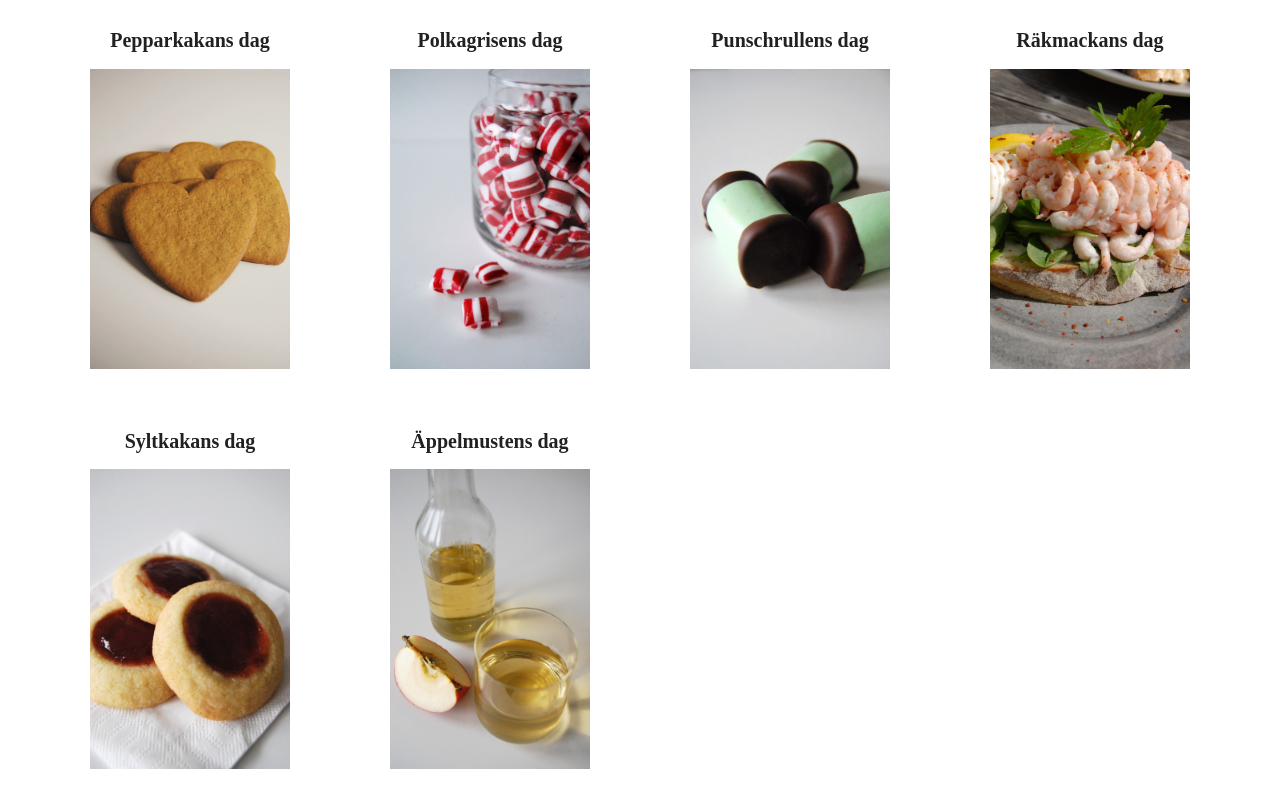
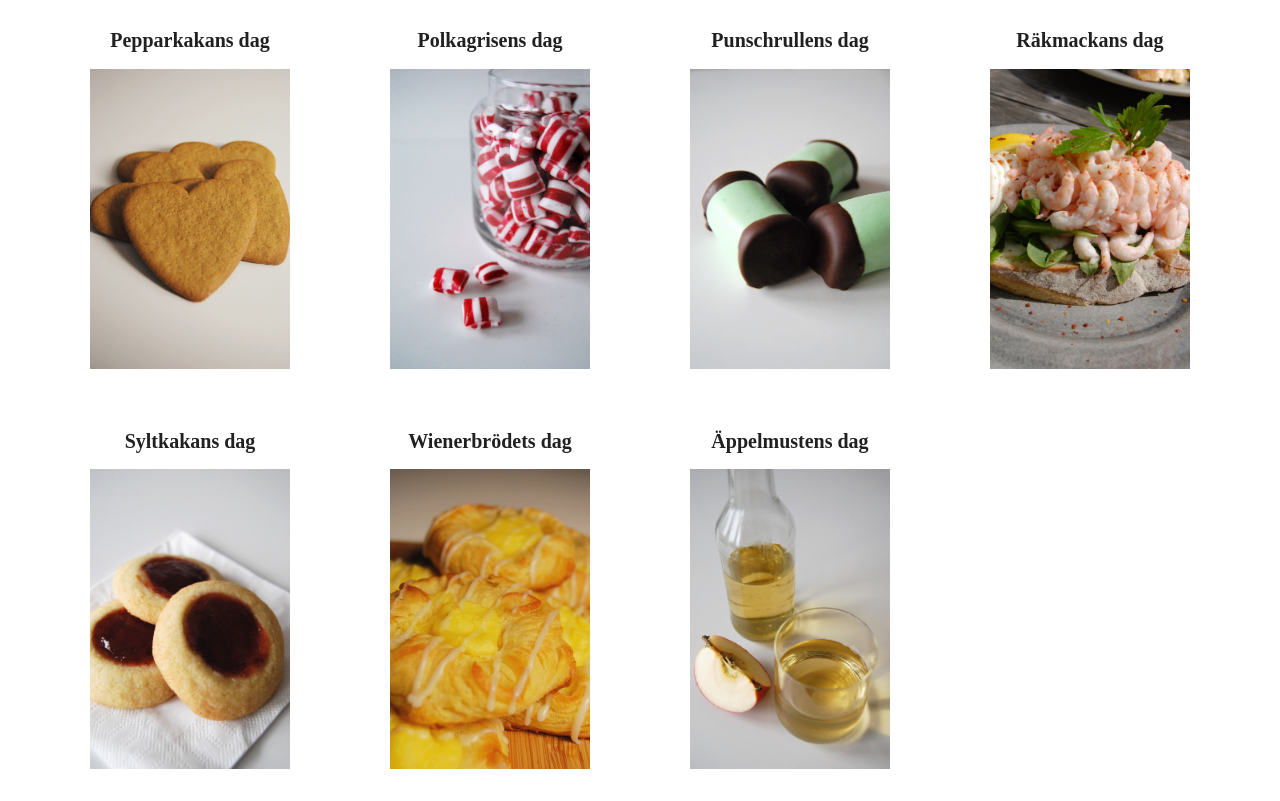
Before and after one commit to vendelanorrman/yacc, a website with bundled scripts: page om dagarna.html in a window 1280 px wide. Shown: the part 2001-2802 px from the top of the page. Built offline with nearby package versions, Linux system fonts and the light colour scheme.

Commit message:
added images

```diff
--- a/om dagarna.html
+++ b/om dagarna.html
@@ -226,6 +226,15 @@
 
       <div class="articles">
         <div class="article">
+          <a href="om dagarna/Wienerbrödets dag.html"><h2>Wienerbrödets dag</h2></a>
+          <a href="om dagarna/Wienerbrödets dag.html"
+            ><img src="images/wienerbröd.jpg"
+          /></a>
+        </div>
+      </div>
+
+      <div class="articles">
+        <div class="article">
           <a href="om dagarna/Äppelmustens dag.html"
             ><h2>Äppelmustens dag</h2></a
           >
```
Also changed, not shown: om dagarna/Wienerbrödets dag.html (+11 -1 lines), images/Wienerbrödets dag.jpg (added), images/wienerbröd.jpg (added), 1 other file.
